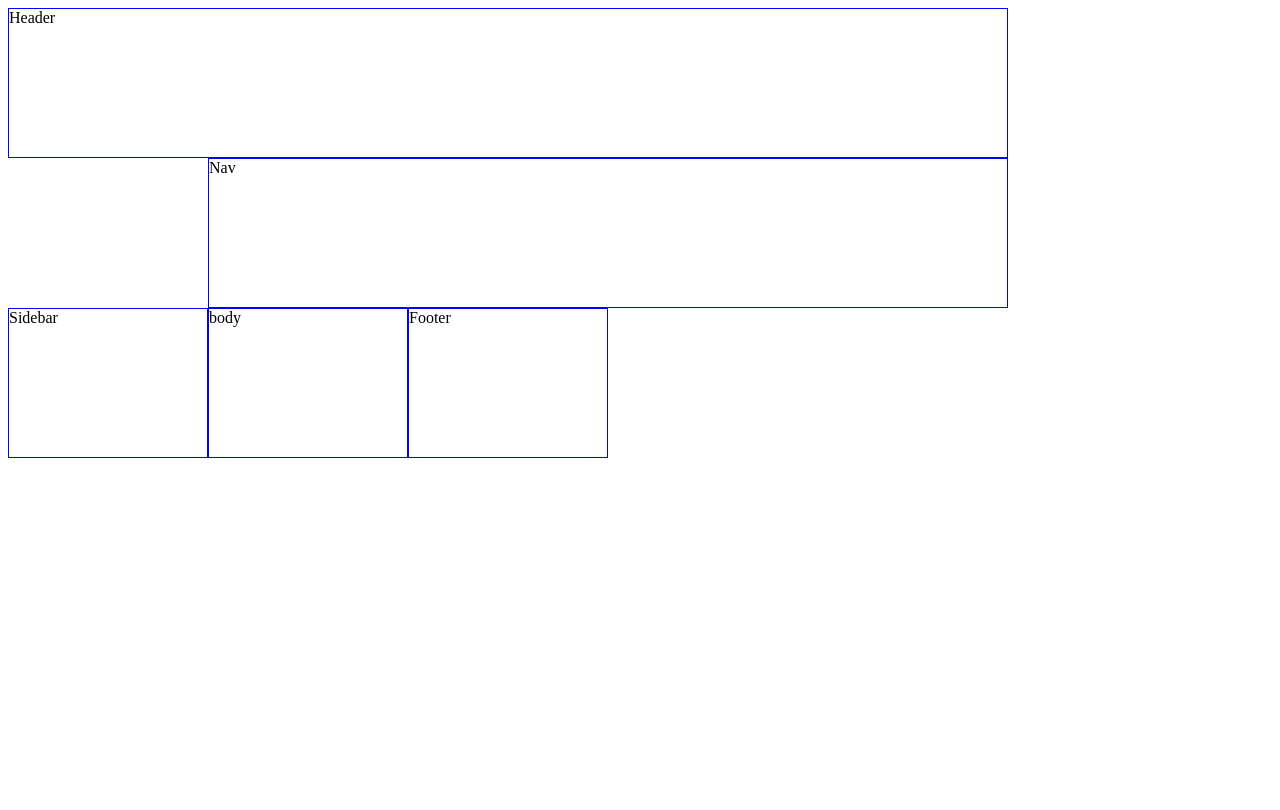
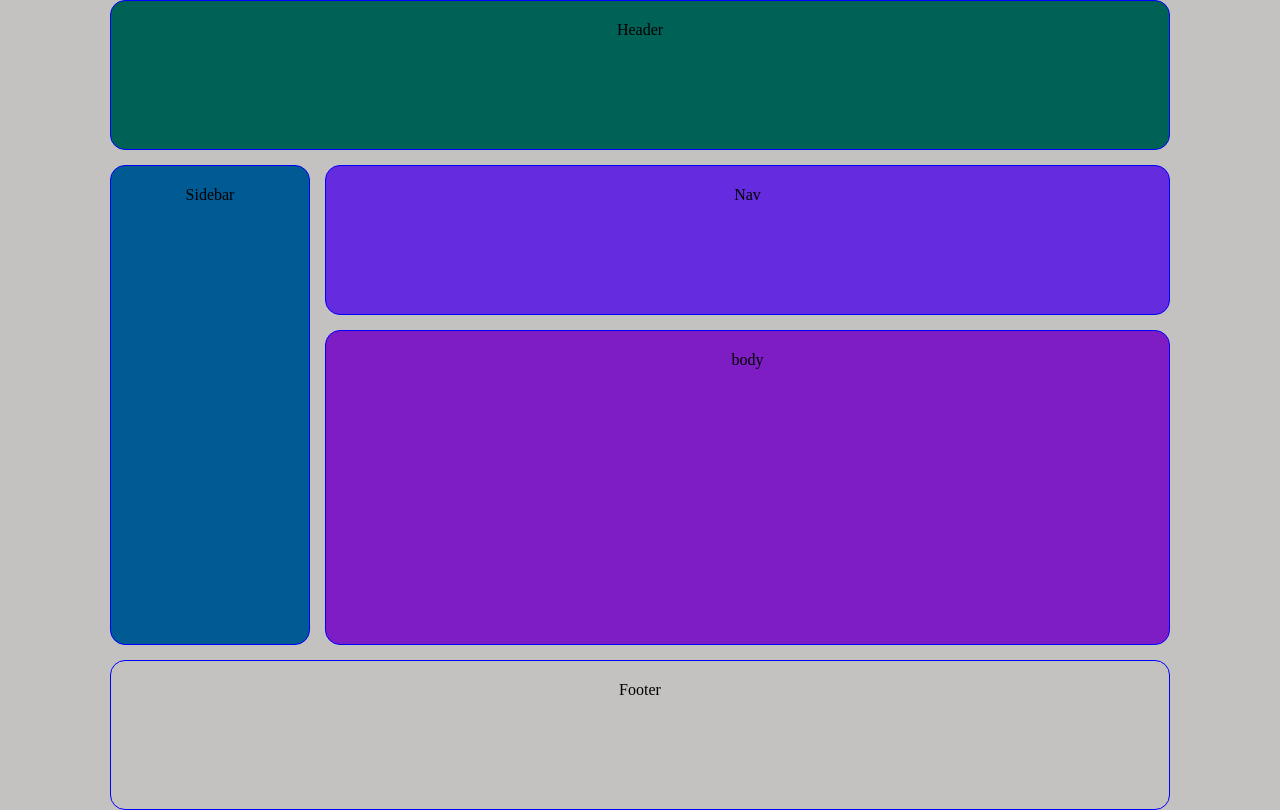
Before and after one commit to Martosky/grid-project, a plain HTML site: page index.html in a window 1280 px wide. Drawn offline with Linux system fonts and the light colour scheme.

Commit message:
almost done with my project

```diff
--- a/style.css
+++ b/style.css
@@ -1,9 +1,21 @@
+body{
+    margin: 0;
+    padding: 0;
+    background-color: rgb(196, 193, 193);
+}
 .main{
     display: grid;
     grid-template-columns: repeat(5, 200px);
     grid-template-rows: repeat(5, 150px);
+    gap: 15px;
+    justify-content: center;
 
 
+}
+.room{
+    text-align: center;
+    padding: 20px;
+    border-radius: 15px;
 }
 .main div{
     border: 1px solid blue;
@@ -12,8 +24,28 @@
 #header{
     grid-column-start:1;
     grid-column-end: 6;
+    background-color: #006157;
 }
 #nav{
     grid-column-start:2 ;
     grid-column-end: 6;
+    background-color: #642cde;
 }
+#sidebar{
+    grid-column-start: 1;
+    grid-column-end: 2;
+    grid-row-start: 2;
+    grid-row-end: 5;
+    background-color: #005B94;
+}
+#body{
+    grid-column-start: 2;
+    grid-column-end: 6;
+    grid-row-start: 3;
+    grid-row-end: 5;
+    background-color: #7E1DC3;
+}
+#footer{
+    grid-column-start: 1;
+    grid-column-end: 6;
+}
```
Also changed, not shown: text.txt.
